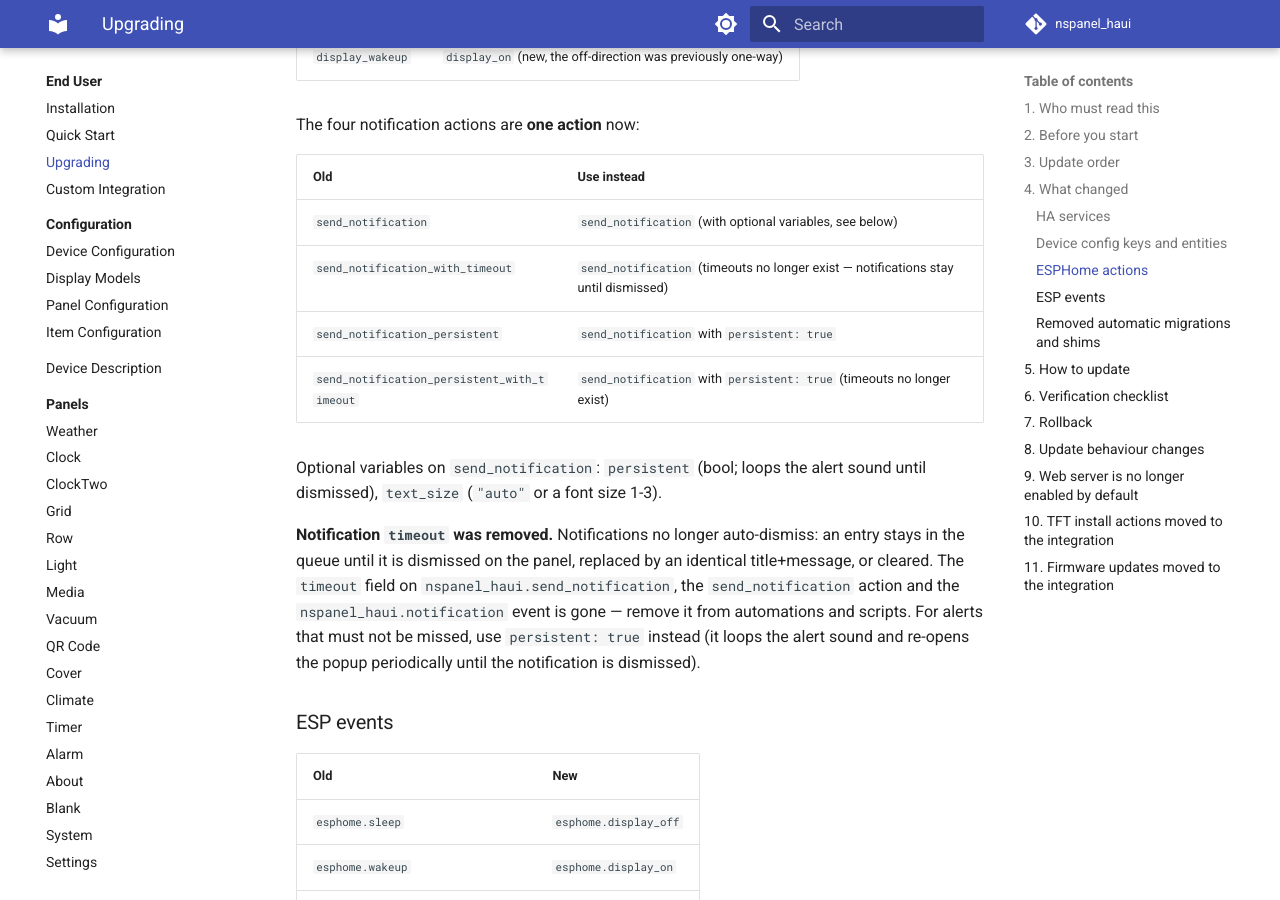
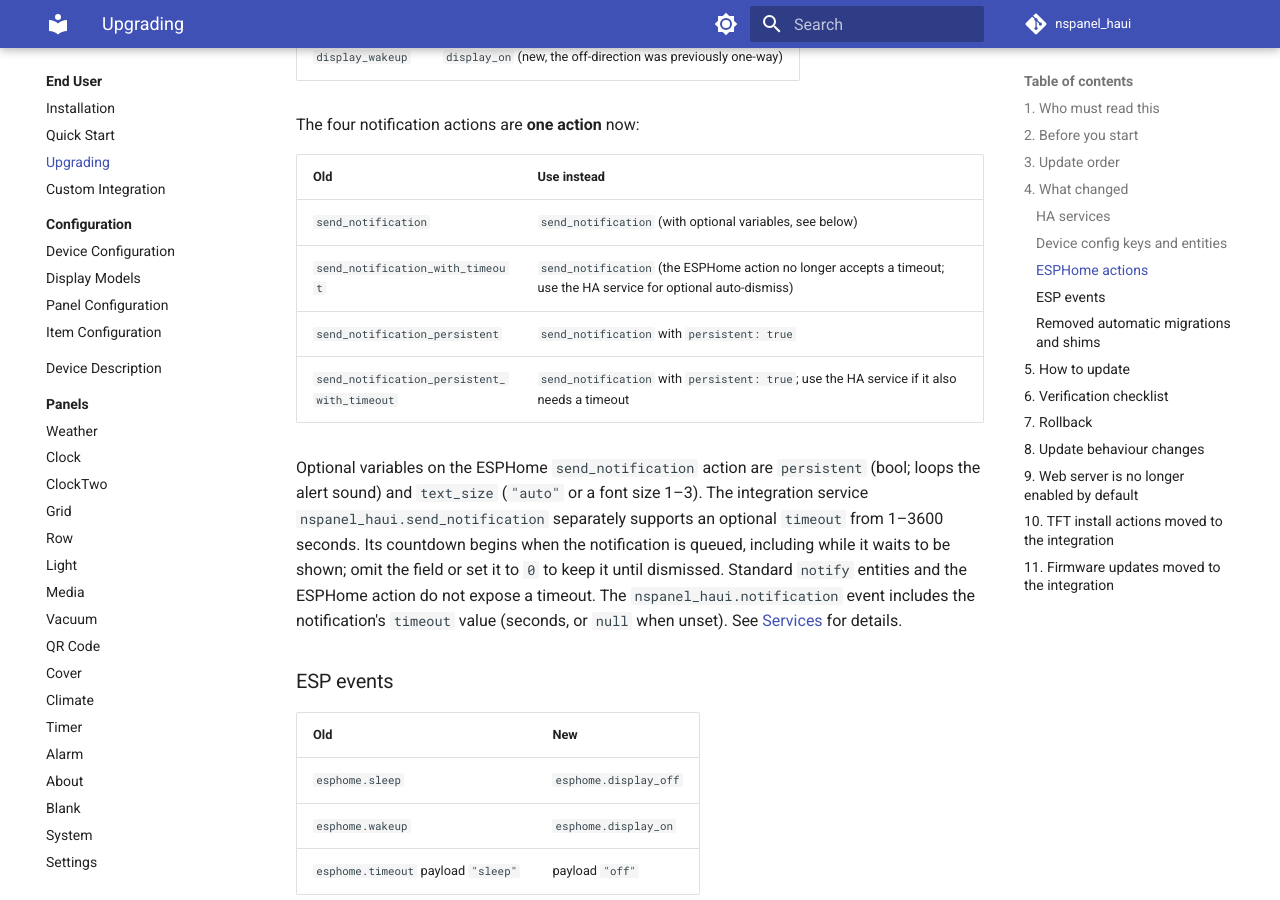
Before and after one commit to happydasch/nspanel_haui, an MkDocs documentation site: the page built from docs/upgrading.md, in a window 1280 px wide and 900 px high, scrolled down 2798 px. Built offline with MkDocs 1.6.1 and Material for MkDocs 9.7.7, drawn with Linux system fonts in a browser that asks for light colours; comment, search, counter and statistics services are not loaded.

Commit message:
feat(docs): update README and device documentation for notification timeout feature; enhance roadmap with v0.4.5 plans; improve popup notify and services documentation; add tests for HACS assets and iconset functionality

````diff
--- a/docs/device.md
+++ b/docs/device.md
@@ -89,17 +89,21 @@ The device supports multiple different panels which are displayed on the display
 
 ### Notifications
 
-The device can receive notifications and display them. Notifications stay in the
-queue until dismissed by the user on the display — there is no automatic
-dismissal. Queued notifications play through: when a notification popup is
-dismissed (or its notification is removed) while more notifications are queued,
-the next one opens in its place, so none is shown only once and skipped.
+The device can receive notifications and display them. Notifications normally
+stay in the queue until dismissed on the display. The `nspanel_haui.send_notification`
+service also supports an optional `timeout` that removes a notification after a
+number of seconds; its countdown starts when the notification is queued, so it
+can expire while waiting to be shown. Omitting `timeout` or setting it to `0`
+keeps the notification until dismissed. Queued notifications play through: when
+a notification popup is dismissed or its notification is removed while more
+notifications are queued, the next one opens in its place, so none is shown only
+once and skipped.
 
 New notifications make the notification indicator blink (the bell on the Clock, Clock Two and Weather panels, or the notifications header button otherwise). The notifications header button prefers a right-side slot (secondary, or primary in a single-nav layout); when a panel claims both right slots — e.g. a grid/row with pagination in navigation — the button moves to the idle button's slot on the home panel instead, so unread notifications stay reachable even though the idle/sleep button is displaced. Tapping it opens the notification popup, or a list when several are queued; opening them stops the blinking. Each notification popup has a **Dismiss** button that removes the notification from the queue. Closing the popup without dismissing keeps it queued.
 
-Notifications support an optional icon; when none is supplied, the severity selects a default one (`info`, `warning` or `critical`). When `persistent` is set to true the notification sound loops every `persistent_sound_interval` seconds (default 5) and its popup re-opens about every 60 seconds until the notification is dismissed - useful for alerts that require user attention. Notifications of type `critical` play the `alert` sound instead of the `notification` sound. While the idle page is shown, only a `critical` persistent notification re-opens its popup over it; other severities wait until the user returns to a real panel. The queue holds up to 50 notifications; when it is full, the oldest one is dropped. Sending a repeat of a queued notification replaces the queued copy: its sound plays again and the new copy goes to the end of the queue.
+Notifications support an optional icon; when none is supplied, the severity selects a default one (`info`, `warning` or `critical`). When `persistent` is set to true the notification sound loops every `persistent_sound_interval` seconds (default 5) and its popup re-opens about every 60 seconds until the notification is dismissed or its timeout expires — useful for alerts that require user attention. Notifications of type `critical` play the `alert` sound instead of the `notification` sound. While the idle page is shown, only a `critical` persistent notification re-opens its popup over it; other severities wait until the user returns to a real panel. The queue holds up to 50 notifications; when it is full, the oldest one is dropped. Sending a repeat of a queued notification replaces the queued copy: its sound plays again and the new copy goes to the end of the queue.
 
-The HA service and notify entities force-show persistent notifications immediately; the ESPHome actions do not force-show them, but their popup opens about a second after the action (unless a notification popup or list is already open) and re-opens every 60 seconds until dismissed. See [Services](services.md#nspanel_hauisend_notification) for fields and defaults.
+The HA service can set the optional timeout. The standard `notify` entities and ESPHome `send_notification` action do not expose it. The HA service and notify entities force-show persistent notifications immediately; the ESPHome action does not force-show them, but its popup opens about a second after the action (unless a notification popup or list is already open) and re-opens every 60 seconds until dismissed. See [Services](services.md#nspanel_hauisend_notification) for fields and defaults.
 
 See [Popup Notify](panels/popup_notify.md) for full details and usage examples.
 
--- a/docs/services.md
+++ b/docs/services.md
@@ -255,28 +255,29 @@ data:
 ### `nspanel_haui.send_notification`
 
 Show a notification on the panel with a title, message, severity level, and
-icon.  Notifications stay in the queue until they are dismissed on the panel,
+icon. Notifications stay in the queue until they are dismissed on the panel,
 replaced, or cleared — unless a `timeout` is given, which auto-dismisses the
-notification after that many seconds.  `persistent` loops
-the alert sound and re-opens the popup about every 60 seconds until dismissed;
-it opens immediately and `timeout` still applies to it.  `force_show` also opens
-the popup immediately, but never
-takes the place of a notification popup or list that is already on screen: the
-new notification waits in the queue and opens when the current one is
-dismissed.  The queue holds up to 50 notifications; when it is full, the oldest
-one is dropped.  While the idle page is shown, only a `critical` persistent
-notification forces its popup over it; other severities stay queued and appear
-as soon as the user returns to a real panel.
-Notification sounds play only when the device's `sound_on_notification`
-setting is on; it is off by default
+notification that many seconds after it is queued (including while it waits in
+the queue). Omitting `timeout` or setting it to `0` disables auto-dismissal.
+`persistent` loops the alert sound and re-opens the popup about every 60 seconds
+until dismissed or timed out; it opens immediately and `timeout` still applies
+to it. `force_show` also opens the popup immediately, but never takes the place
+of a notification popup or list that is already on screen: the new notification
+waits in the queue and opens when the current one is dismissed. The queue holds
+up to 50 notifications; when it is full, the oldest one is dropped. While the
+idle page is shown, only a `critical` persistent notification forces its popup
+over it; other severities stay queued and appear as soon as the user returns to
+a real panel. Notification sounds play only when the device's
+`sound_on_notification` setting is on; it is off by default
 ([Device settings → Notifications](configuration/device.md#notifications)).
 When no icon is supplied, the severity selects a default one (`info` →
 `mdi:information-outline`, `warning` → `mdi:alert-outline`, `critical` →
-`mdi:alert-octagon-outline`).
-See [Notifications](device.md#notifications) for how notifications are
-viewed and dismissed on the panel.  The ESPHome firmware also exposes
-`send_notification` action (title/message/icon + optional persistent/text_size, no severity/force-show/timeout), but this service is
-the recommended path because it also carries severity and force-show.
+`mdi:alert-octagon-outline`). See [Notifications](device.md#notifications) for
+how notifications are viewed and dismissed on the panel. The ESPHome firmware
+also exposes a `send_notification` action (title/message/icon + optional
+persistent/text_size, without severity/force-show/timeout); standard `notify`
+entities also have no timeout field. Use this service when those options are
+needed.
 
 | Field | Required | Default | Description |
 |-------|----------|---------|-------------|
@@ -285,10 +286,10 @@ the recommended path because it also carries severity and force-show.
 | `message` | no | `""` | Body text (can be empty for a title-only alert). Line breaks (`\n`) render as line breaks on the display |
 | `icon` | no | severity default | Material Design Icon (e.g. `"mdi:bell"`). When omitted, the `type` selects the default icon |
 | `type` | no | `"info"` | Severity level — `"info"`, `"warning"`, or `"critical"`. Sets the icon colour in the popup; `critical` also plays the `alert` sound instead of `notification` |
-| `persistent` | no | `false` | When `true`, the notification opens immediately, its sound loops every `persistent_sound_interval` seconds and its popup re-opens about every 60 seconds until dismissed on the panel. While the idle page is shown, only a `critical` persistent notification interrupts it. A `timeout` still ends it |
+| `persistent` | no | `false` | When `true`, the notification opens immediately, its sound loops every `persistent_sound_interval` seconds and its popup re-opens about every 60 seconds until dismissed on the panel or its timeout expires. While the idle page is shown, only a `critical` persistent notification interrupts it |
 | `force_show` | no | `false` | When `true`, opens the notification panel immediately, unless a notification popup or list is already open — then it waits in the queue |
 | `text_size` | no | `"auto"` | Popup body text size — `"auto"` (chosen from the message length) or a font size `1`-`3` |
-| `timeout` | no | — (none) | Seconds until the notification auto-dismisses (1–3600). Left out (or `0`) it stays queued until dismissed on the panel |
+| `timeout` | no | — (none) | Seconds from queueing until the notification auto-dismisses, even if it has not yet been shown (1–3600). Left out or set to `0`, it stays queued until dismissed on the panel |
 
 Sending a notification with the same title and message as one that is still
 queued replaces it: the queued copy is removed (firing a `removed` event), the
@@ -343,7 +344,7 @@ Two entities are created per device:
 | `notify.<device_name>_persistent_notification` | Persistent notification (sound loops until dismissed on the panel; opens immediately) |
 
 `notify.send_message` only takes a title and a message, so these entities
-cannot set a severity, or force-show — use
+cannot set a severity, force-show, or timeout — use
 `nspanel_haui.send_notification` for those. When no title is given, "Home Assistant"
 is used. The entities are only created once the device is linked to its ESPHome
 device.
@@ -432,6 +433,19 @@ fields:
     default: true
     selector:
       boolean:
+  timeout:
+    name: Auto-dismiss after
+    description: >-
+      Optional timeout in seconds, counted from when the notification is queued.
+      A notification can expire while waiting to be shown. Use 0 to keep it
+      until dismissed on the panel.
+    default: 0
+    selector:
+      number:
+        min: 0
+        max: 3600
+        unit_of_measurement: s
+        mode: box
 variables:
   nspanel_devices:
     salon: "0123abcd..."   # ESPHome device-registry ID of the panel
@@ -448,15 +462,16 @@ sequence:
       icon: "{{ icon | default('') }}"
       persistent: "{{ persistent | default(false) | bool }}"
       force_show: "{{ force_show | default(true) | bool }}"
+      timeout: "{{ timeout | default(0) | int(0) }}"
 mode: single
 ```
 
-The service accepts `type`, `icon`, `persistent` and `force_show`, so one
-script covers the full range of behaviour: an info popup (the defaults), a
-warning with a custom icon, or a critical alert that loops the sound and
-re-opens the popup periodically until dismissed. Expose the script to the
-conversation agent; the LLM reads its description and field descriptions when
-deciding how to call it.
+The service accepts `type`, `icon`, `persistent`, `force_show` and `timeout`,
+so one script covers the full range of behaviour: an info popup (the defaults),
+a warning with a custom icon, or a critical alert that loops the sound and
+re-opens the popup periodically until dismissed or timed out. Expose the script
+to the conversation agent; the LLM reads its description and field descriptions
+when deciding how to call it.
 
 ---
 
@@ -563,7 +578,7 @@ Assistant event bus** so automations can react to what happens on the panel.
 | Event | Payload | When |
 |-------|---------|------|
 | `nspanel_haui.page_changed` | `device`, `action` (`opened`/`closed`), `panel` (key), `type`, `title`, `page` (Nextion page name) | Whenever a panel is opened through the render pipeline or closed |
-| `nspanel_haui.notification` | `device`, `id`, `state` (`added`/`removed`), `title`, `message`, `icon`, `notif_type`, `persistent`, `timeout` (seconds or `null`) | Whenever a notification is queued or dismissed |
+| `nspanel_haui.notification` | `device`, `id`, `state` (`added`/`removed`), `title`, `message`, `icon`, `notif_type`, `persistent`, `timeout` (seconds or `null`) | Whenever a notification is queued or removed (dismissed, expired, replaced, cleared, or dropped from a full queue) |
 | `nspanel_haui.connection_changed` | `device`, `connected` (bool) | Whenever the hub's connection to the panel device changes |
 | `nspanel_haui.display_update_changed` | `device`, `connected`, `installed_version` (TFT), `latest_version` (TFT the firmware needs), `state` (`idle`/`checking`/`installing`/`done`/`error`), `last_error` | Whenever the display's TFT version or the TFT update state changes (drives the **HAUI Display** update entity) |
 
--- a/docs/upgrading.md
+++ b/docs/upgrading.md
@@ -103,21 +103,19 @@ The four notification actions are **one action** now:
 | Old | Use instead |
 |-----|-------------|
 | `send_notification` | `send_notification` (with optional variables, see below) |
-| `send_notification_with_timeout` | `send_notification` (timeouts no longer exist — notifications stay until dismissed) |
+| `send_notification_with_timeout` | `send_notification` (the ESPHome action no longer accepts a timeout; use the HA service for optional auto-dismiss) |
 | `send_notification_persistent` | `send_notification` with `persistent: true` |
-| `send_notification_persistent_with_timeout` | `send_notification` with `persistent: true` (timeouts no longer exist) |
+| `send_notification_persistent_with_timeout` | `send_notification` with `persistent: true`; use the HA service if it also needs a timeout |
 
-Optional variables on `send_notification`: `persistent` (bool; loops the
-alert sound until dismissed), `text_size` (`"auto"` or a font size 1-3).
-
-**Notification `timeout` was removed.** Notifications no longer auto-dismiss:
-an entry stays in the queue until it is dismissed on the panel, replaced by an
-identical title+message, or cleared. The `timeout` field on
-`nspanel_haui.send_notification`, the `send_notification` action and the
-`nspanel_haui.notification` event is gone — remove it from automations and
-scripts. For alerts that must not be missed, use `persistent: true` instead
-(it loops the alert sound and re-opens the popup periodically until the
-notification is dismissed).
+Optional variables on the ESPHome `send_notification` action are `persistent`
+(bool; loops the alert sound) and `text_size` (`"auto"` or a font size 1–3).
+The integration service `nspanel_haui.send_notification` separately supports an
+optional `timeout` from 1–3600 seconds. Its countdown begins when the
+notification is queued, including while it waits to be shown; omit the field or
+set it to `0` to keep it until dismissed. Standard `notify` entities and the
+ESPHome action do not expose a timeout. The `nspanel_haui.notification` event
+includes the notification's `timeout` value (seconds, or `null` when unset).
+See [Services](services.md#nspanel_hauisend_notification) for details.
 
 ### ESP events
 
````
Also changed, not shown: README.md (+17 -17 lines), ROADMAP.md (+15 -0 lines), docs/panels/popup_notify.md (+7 -5 lines), 4 other files.
